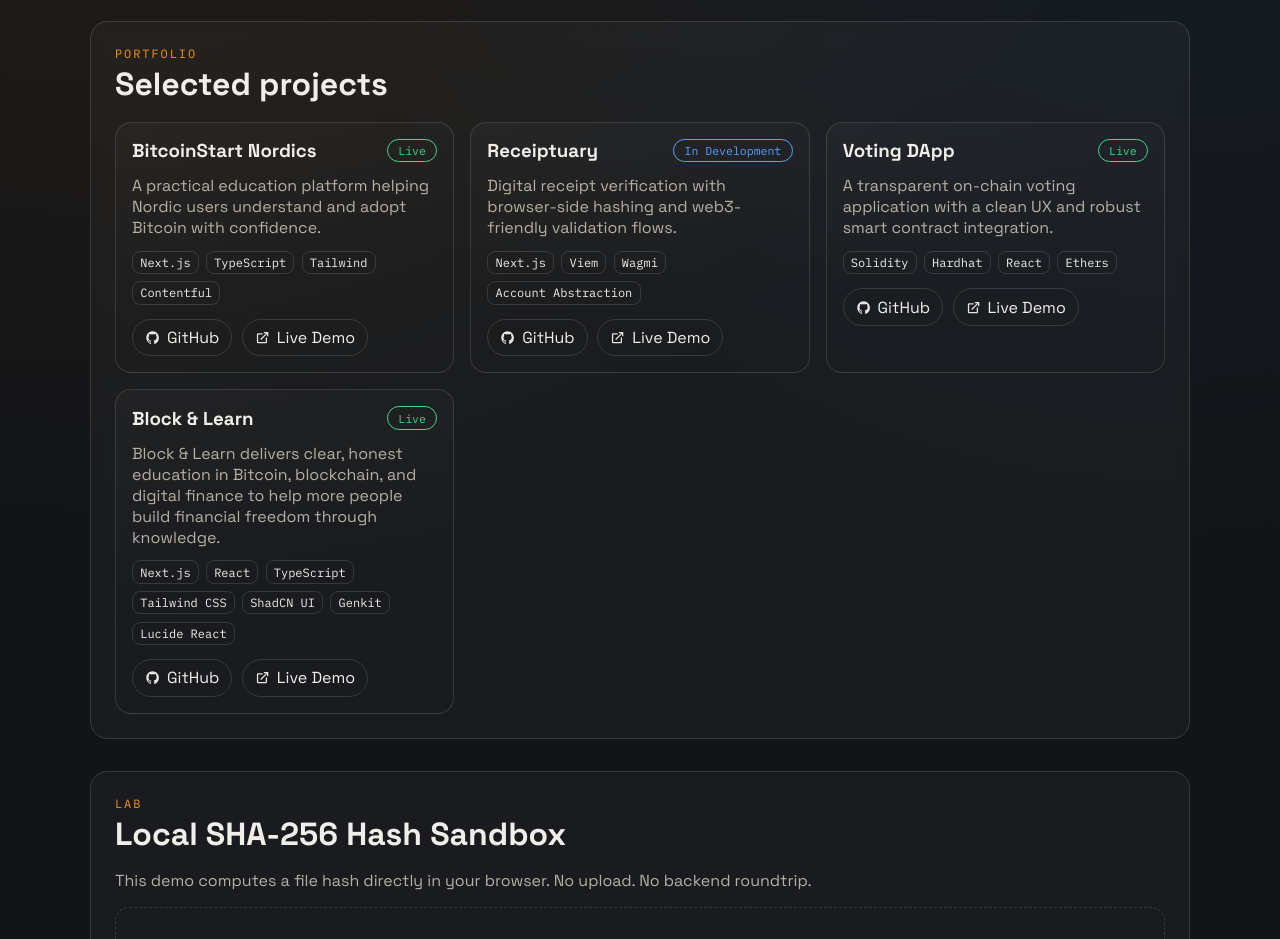
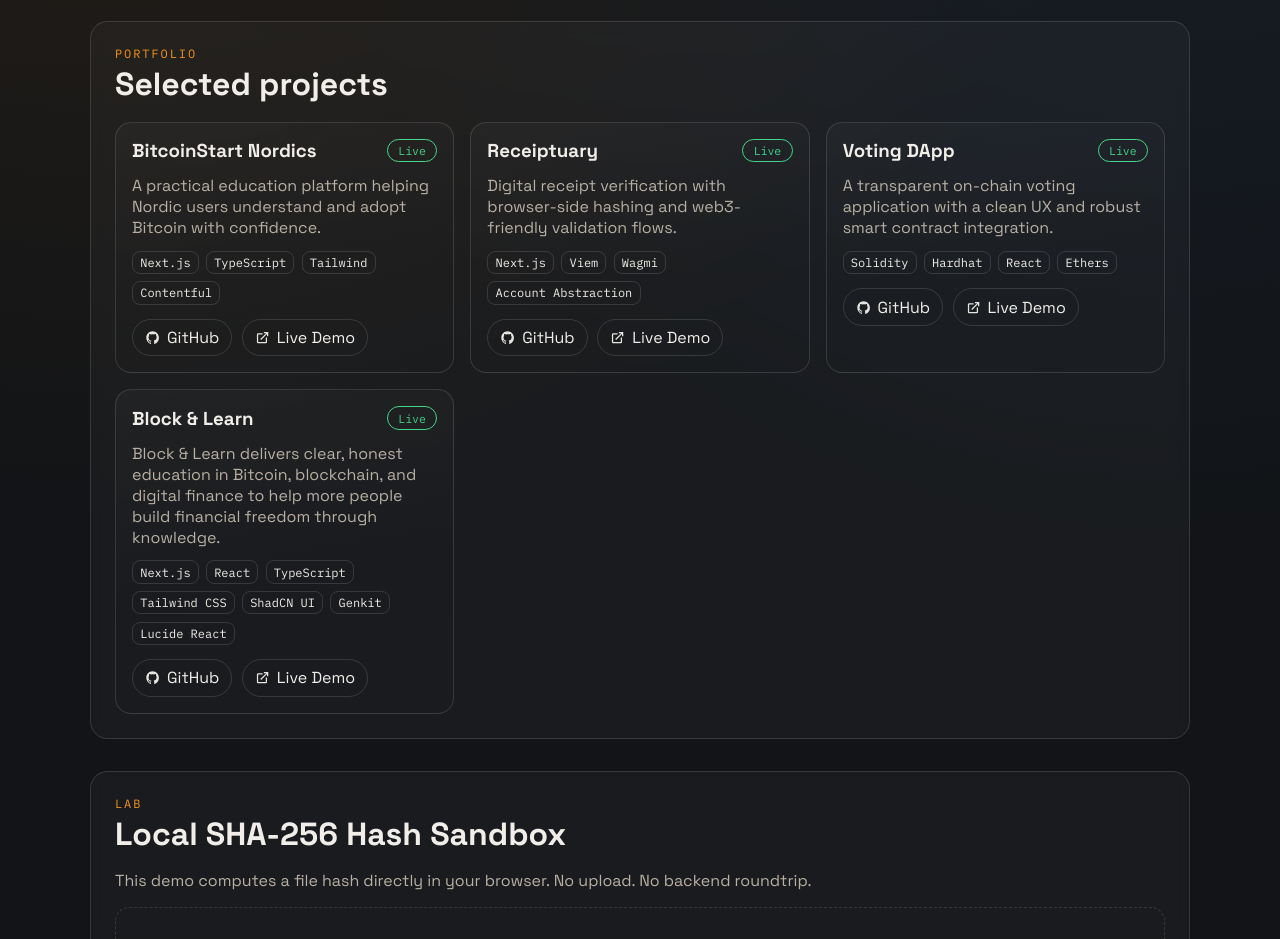
Before and after one commit to hedigardi/hedi-gardi, a React (Vite) app: page / in a window 1280 px wide. Shown: the part 820-1759 px from the top of the page. Built offline with nearby package versions, Linux system fonts and the light colour scheme; no server answers.

Commit message:
updated project status

```diff
--- a/src/data/projects.ts
+++ b/src/data/projects.ts
@@ -22,7 +22,7 @@ export const projects: Project[] = [
     description:
       "Digital receipt verification with browser-side hashing and web3-friendly validation flows.",
     stack: ["Next.js", "Viem", "Wagmi", "Account Abstraction"],
-    status: "In Development",
+    status: "Live",
     githubUrl: "https://github.com/hedigardi/receiptuary",
     demoUrl: "https://receiptuary.hedigardi.com/",
   },
```
